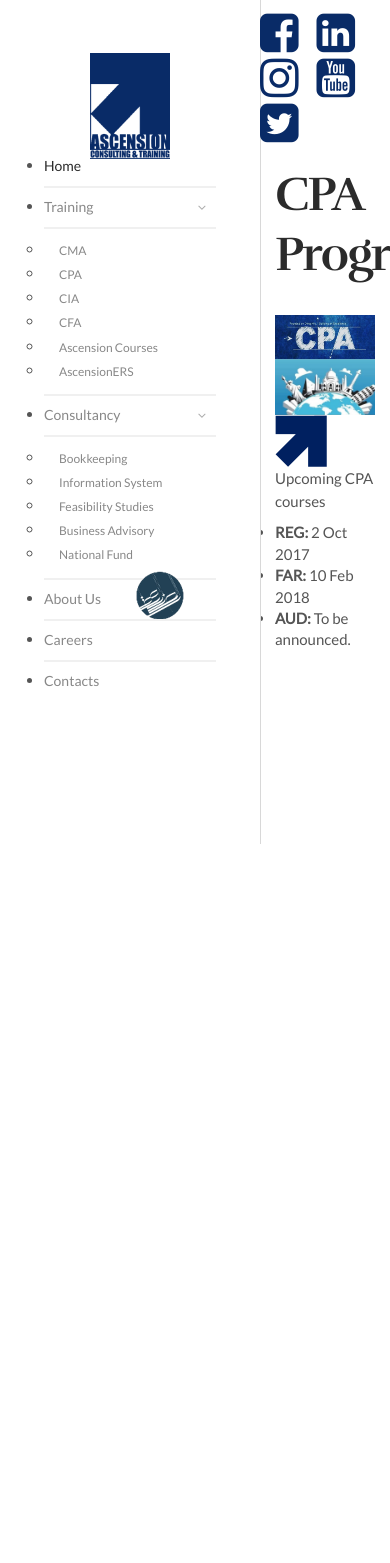
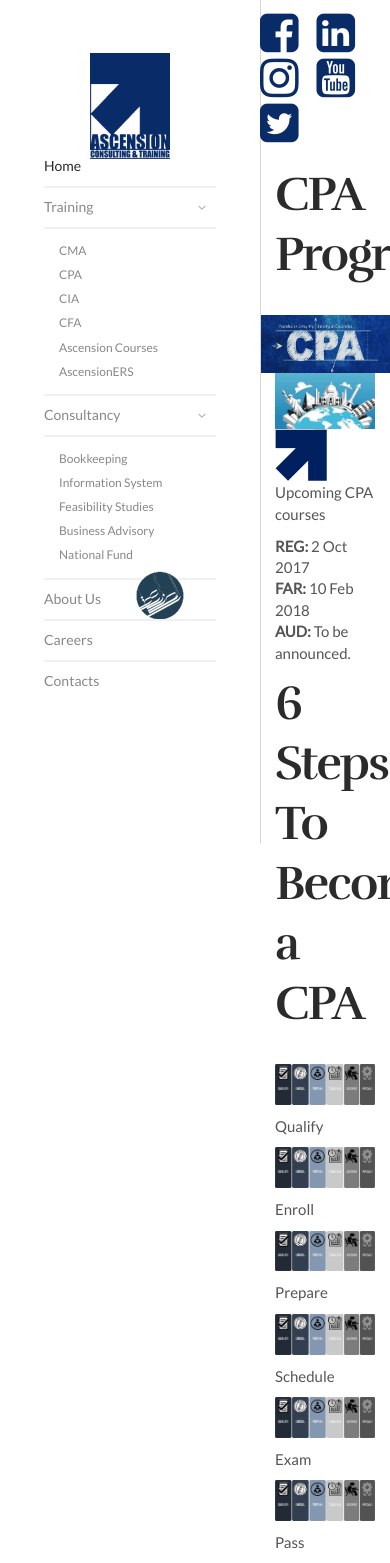
Before and after one commit to AyaMohamedGad/ascension, a Laravel app: page /training/cpa in a window 390 px wide. Before the commit the page ends 844 px from the top, so only its background shows below. Run offline with Laravel 8, Linux system fonts and the light colour scheme; settings files or empty folders that the repository lacks are supplied; some libraries are stand-ins or nearby versions; grey boxes are pictures that could not be loaded.

Commit message:
editing in website

```diff
--- a/app/Http/Controllers/HomeController.php
+++ b/app/Http/Controllers/HomeController.php
@@ -14,4 +14,8 @@
         return view('site.cpa');
     }
 
+    public function ers(){
+        return view('site.ers');
+    }
+
 }
--- a/public/css/styles.css
+++ b/public/css/styles.css
@@ -1,28 +1,4 @@
  @charset "utf-8";
-/* CSS Document */
-
-/*------------------------------------------------------------------
-[Table of contents]
-1. Clearfix
-2. Typography
-3. Headings
-4. Main Nav
-5. Main Content
-6. Background Images
-7. Column Grid
-8. Content Elements
-9. Icons
-10. Images
-11. Footer
-12. Lists
-13. Price Tables
-14. Blog
-15. Circle Animation
--------------------------------------------------------------------*/
-
-
-/* =1. Clearfix
---------------------------------------------------------------------------------------------------------*/
 .clear {
 	clear: both;
 }
@@ -493,7 +469,8 @@
 #content {
 	position: relative;
 	padding-left: 260px;
-	z-index: 100
+	z-index: 100;
+	overflow-y: auto;
 }
 #white-background {
 	background: #fff;
--- a/resources/views/includes/footer.blade.php
+++ b/resources/views/includes/footer.blade.php
@@ -1,8 +1,8 @@
-<script src="js/jquery-1.12.4.min.js" type="text/javascript"></script>
-<script src="js/jquery-easing-1.3.js" type="text/javascript"></script>
-<script src="js/jquery.touchSwipe.min.js" type="text/javascript"></script>
-<script src="js/bootstrap.min.js" type="text/javascript"></script>
-<script src="js/mixitup.min.js"></script>
-<script src="js/main.js" type="text/javascript"></script>
-<script src="js/custom.js" type="text/javascript"></script>
-<script src="js/jquery.sliphover.min.js" type="text/javascript"></script>
+{{ Html::script('js/jquery-1.12.4.min.js') }}
+{{ Html::script('js/jquery-easing-1.3.js') }}
+{{ Html::script('js/jquery.touchSwipe.min.js') }}
+{{ Html::script('js/bootstrap.min.js') }}
+{{ Html::script('js/mixitup.min.js') }}
+{{ Html::script('js/main.js') }}
+{{ Html::script('js/custom.js') }}
+{{ Html::script('js/jquery.sliphover.min.js') }}
--- a/resources/views/includes/header.blade.php
+++ b/resources/views/includes/header.blade.php
@@ -5,16 +5,16 @@
     <title>Ascension | @yield('title')</title>
     <meta name="viewport" content="width=device-width, initial-scale=1, maximum-scale=1">
     <meta name="author" content="weibergmedia">
-    <meta name="Description" content="Sugarland – Contemporary Portfolio for Creatives that Stands Out" />
+    <meta name="description" content="" />
 
-    <link href="'css/reset.css'" rel="stylesheet" type="text/css" media="screen" />
-    <link href="css/bootstrap.min.css" rel="stylesheet">
-    <link href="css/font-awesome.min.css" rel="stylesheet" type="text/css" />
-    <link href="css/contact.css" rel="stylesheet" type="text/css" media="screen" />
-    <link href="css/styles.css" rel="stylesheet" type="text/css" media="screen" />
-    <link href="css/responsive.css" rel="stylesheet" type="text/css" media="screen" />
-    <link href="css/custom.css" rel="stylesheet" type="text/css" media="screen" />
+    {!! Html::style('css/reset.css') !!}
+    {!! Html::style('css/bootstrap.min.css') !!}
+    {!! Html::style('css/font-awesome.min.css') !!}
+    {!! Html::style('css/contact.css') !!}
+    {!! Html::style('css/styles.css') !!}
+    {!! Html::style('css/responsive.css') !!}
+    {!! Html::style('css/custom.css') !!}
     <link href="https://fonts.googleapis.com/css?family=Rufina:400,600,700,800" rel="stylesheet" type="text/css" />
     <link href="https://fonts.googleapis.com/css?family=Lato:400,600,400italic" rel="stylesheet" />
-    <script src="js/modernizr.js" type="text/javascript"></script>
+    {!! Html::script('js/modernizr.js') !!}
 </head>
--- a/resources/views/includes/logo.blade.php
+++ b/resources/views/includes/logo.blade.php
@@ -6,26 +6,26 @@
     top: 0px;
     left: 0px;
     display:none;">
-    <img src="images/Picture1.png" class="logo_pic1" style="        width: 135px;
+    <img src="{{ asset('images/Picture1.png') }}" class="logo_pic1" style="        width: 135px;
     display: table;
     margin: 0 auto;
     position: relative;
     top: 30%;">
 
-    <img src="images/Picture2.png" class="logo_pic2" style="    width: 130px;
+    <img src="{{ asset('images/Picture2.png') }}" class="logo_pic2" style="    width: 130px;
     display: table;
     margin: 0 auto;
     position: relative;
     top: 3%;">
 
 
-    <img src="images/Picture3.png" class="logo_pic3" style="    width: 165px;
+    <img src="{{ asset('images/Picture3.png') }}" class="logo_pic3" style="    width: 165px;
     display: table;
     margin: 0 auto;
     position: relative;
     top: 0.9%;">
 
-    <img src="images/Picture4.png" class="logo_pic4" style="        width: 150px;
+    <img src="{{ asset('images/Picture4.png') }}" class="logo_pic4" style="        width: 150px;
     display: table;
     margin: 0 auto;
     position: relative;
--- a/resources/views/includes/main.blade.php
+++ b/resources/views/includes/main.blade.php
@@ -7,6 +7,7 @@
         <div id="content">
             <div id="fixed-barrier"></div>
             @include('includes.top')
+            @include('includes.logo')
             @yield('content')
         </div>
         @include('includes.footer')
--- a/resources/views/site/cpa.blade.php
+++ b/resources/views/site/cpa.blade.php
@@ -3,11 +3,10 @@
 @section('title', 'Home')
 
 @section('content')
-@include('includes.logo')
     <div class="container clearfix">
         <h2 class="header">{{ trans('locale.cpa_program') }}</h2>
         <div>
-            <div class="clearfix">
+            <div class="row">
                 <img src="{{ asset('images/cpa_logo.jpg') }}" >
             </div>
             <div class="row">
@@ -27,4 +26,33 @@
             </div>
         </div>
     </div>
+    <div class="container clearfix">
+        <h2 class="header">6 {{ trans('locale.steps_to_become_cpa') }}</h2>
+        <div class="row">
+            <div class="col-sm-2">
+                <p><img src="{{ asset('images/qualify.png') }}"></p>
+                <p>{{ trans('locale.qualify') }}</p>
+            </div>
+            <div class="col-sm-2">
+                <p><img src="{{ asset('images/enroll.png') }}"></p>
+                <p>{{ trans('locale.enroll') }}</p>
+            </div>
+            <div class="col-sm-2">
+                <p><img src="{{ asset('images/prepare.png') }}"></p>
+                <p>{{ trans('locale.prepare') }}</p>
+            </div>
+            <div class="col-sm-2">
+                <p><img src="{{ asset('images/schedule.png') }}"></p>
+                <p>{{ trans('locale.schedule') }}</p>
+            </div>
+            <div class="col-sm-2">
+                <p><img src="{{ asset('images/exam.png') }}"></p>
+                <p>{{ trans('locale.exam') }}</p>
+            </div>
+            <div class="col-sm-2">
+                <p><img src="{{ asset('images/pass.png') }}"></p>
+                <p>{{ trans('locale.pass') }}</p>
+            </div>
+        </div>
+    </div>
 @stop
--- a/routes/web.php
+++ b/routes/web.php
@@ -3,3 +3,4 @@
 Route::get('/', 'HomeController@index');
 Route::get('/home', 'HomeController@index');
 Route::get('/training/cpa', 'HomeController@cpa')->name('CPAPage');
+Route::get('/training/ascension_ers', 'HomeController@ers')->name('ERSPage');
```
Also changed, not shown: resources/views/site/ers.blade.php (added, +7 -0 lines), public/images/enroll.png (added), public/images/exam.png (added), public/images/pass.png (added), public/images/prepare.png (added), public/images/qualify.png (added), public/images/schedule.png (added).
